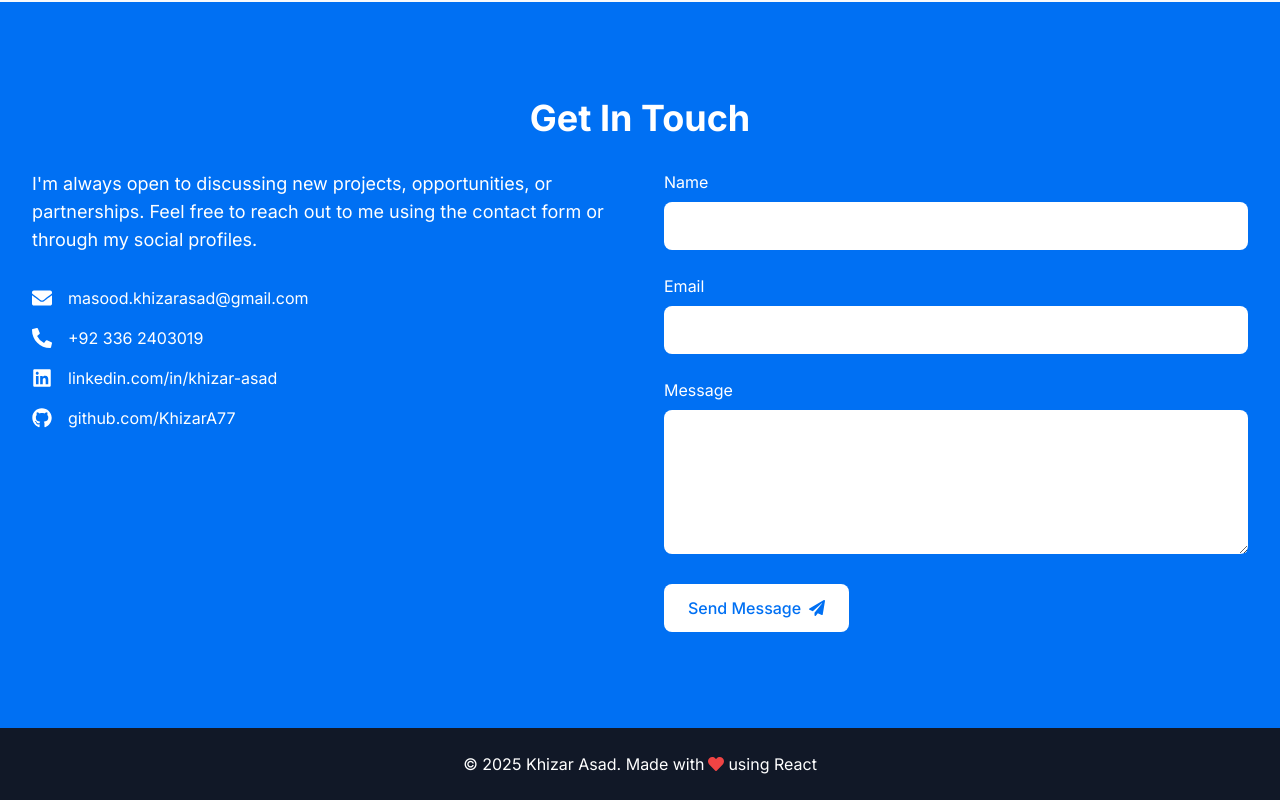
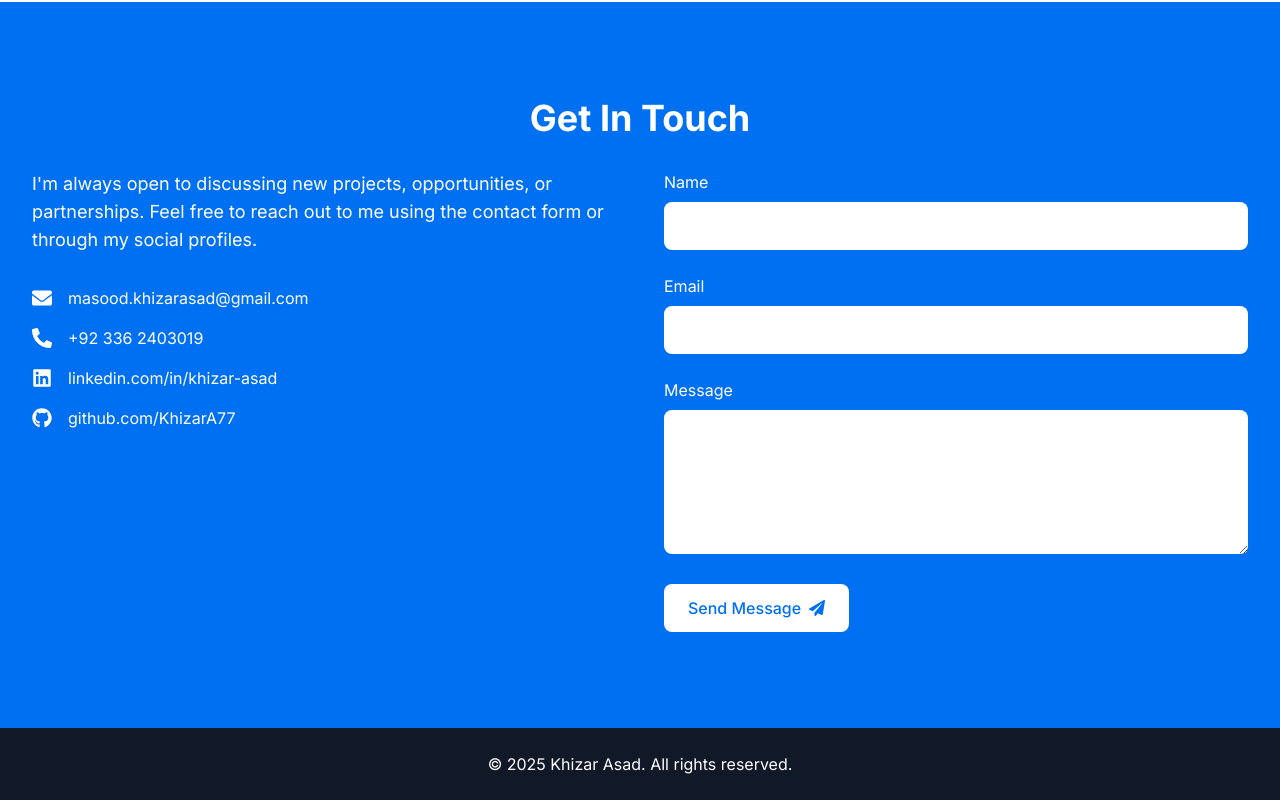
Before and after one commit to KhizarA77/portfolio-frontend, a React (Vite) app: page / in a window 1280 px wide. Shown: the part 2316-3116 px from the top of the page. Built offline with nearby package versions, Linux system fonts and the light colour scheme.

Commit message:
Changed footer

```diff
--- a/src/components/Footer.tsx
+++ b/src/components/Footer.tsx
@@ -8,7 +8,7 @@ const Footer: React.FC = () => {
     <footer className="bg-gray-900 text-white py-6">
       <div className="container text-center">
         <p className="flex items-center justify-center">
-          &copy; {currentYear} Khizar Asad. Made with <FaHeart className="text-red-500 mx-1" /> using React
+          &copy; {currentYear} Khizar Asad. All rights reserved.
         </p>
       </div>
     </footer>
```
